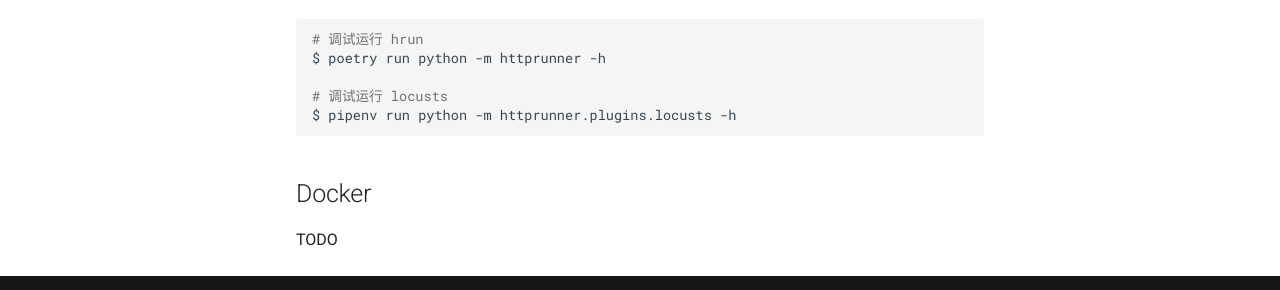
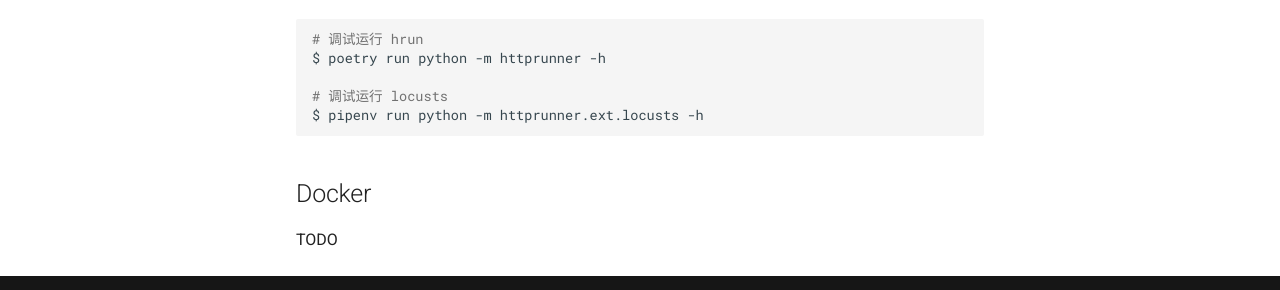
Before and after one commit to TanakitIntR/httprunner4, an MkDocs documentation site: the page built from docs/Installation.md, in a window 1280 px wide and 900 px high, scrolled down 2337 px. Shown: the part 559-849 px from the top of the window. Built offline with MkDocs 1.6.1 and Material for MkDocs 9.7.7, drawn with Linux system fonts in a browser that asks for light colours; comment, search, counter and statistics services are not loaded.

Commit message:
fix #797: locusts command error

````diff
--- a/docs/Installation.md
+++ b/docs/Installation.md
@@ -132,7 +132,7 @@ requests-toolbelt 0.9.1 A utility belt for advanced users of python-requests
 $ poetry run python -m httprunner -h
 
 # 调试运行 locusts
-$ pipenv run python -m httprunner.plugins.locusts -h
+$ pipenv run python -m httprunner.ext.locusts -h
 ```
 
 ## Docker
--- a/pyproject.toml
+++ b/pyproject.toml
@@ -51,7 +51,7 @@ coverage = "^4.5.4"
 hrun = "httprunner.cli:main"
 ate = "httprunner.cli:main"
 httprunner = "httprunner.cli:main"
-locusts = "httprunner.plugins.locusts.cli:main"
+locusts = "httprunner.ext.locusts.cli:main"
 
 [build-system]
 requires = ["poetry>=1.0.0"]
````
Also changed, not shown: docs/CHANGELOG.md (+4 -0 lines), httprunner/ext/locusts/README.md (+1 -1 lines).
